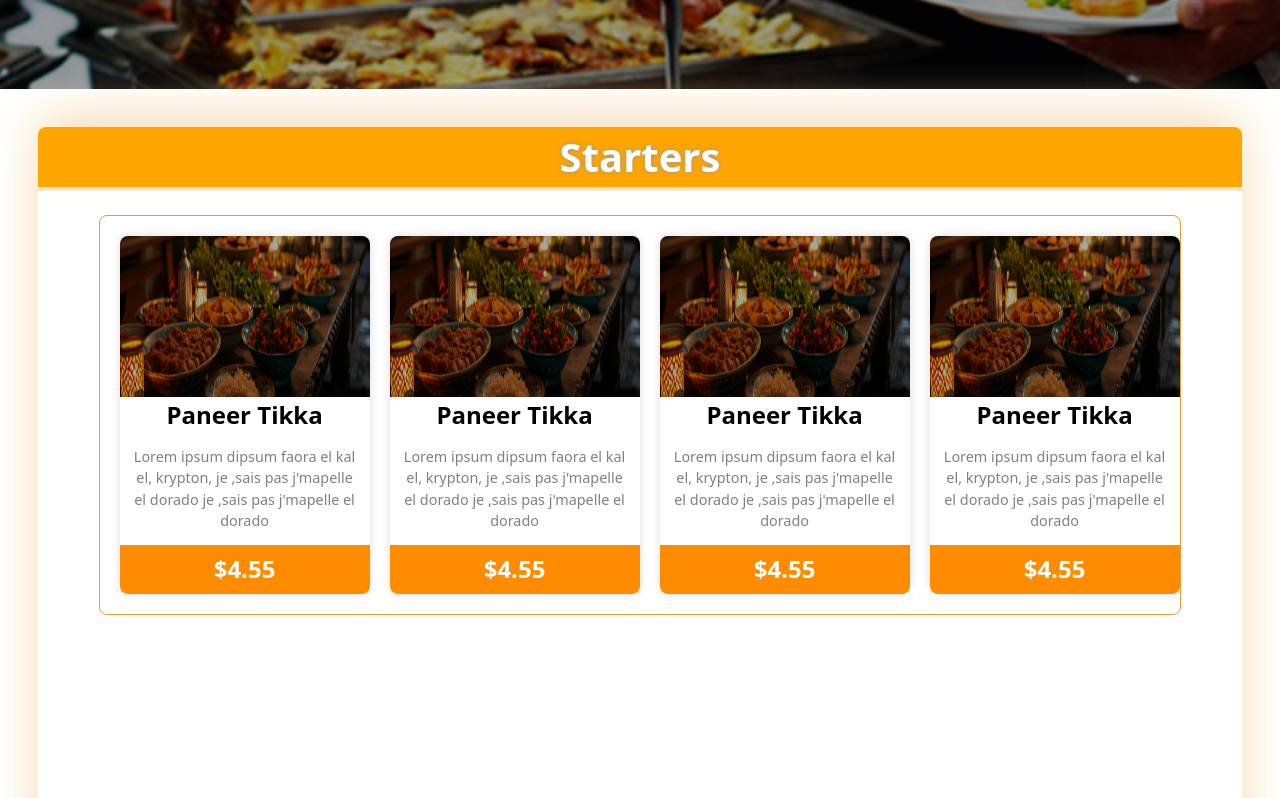
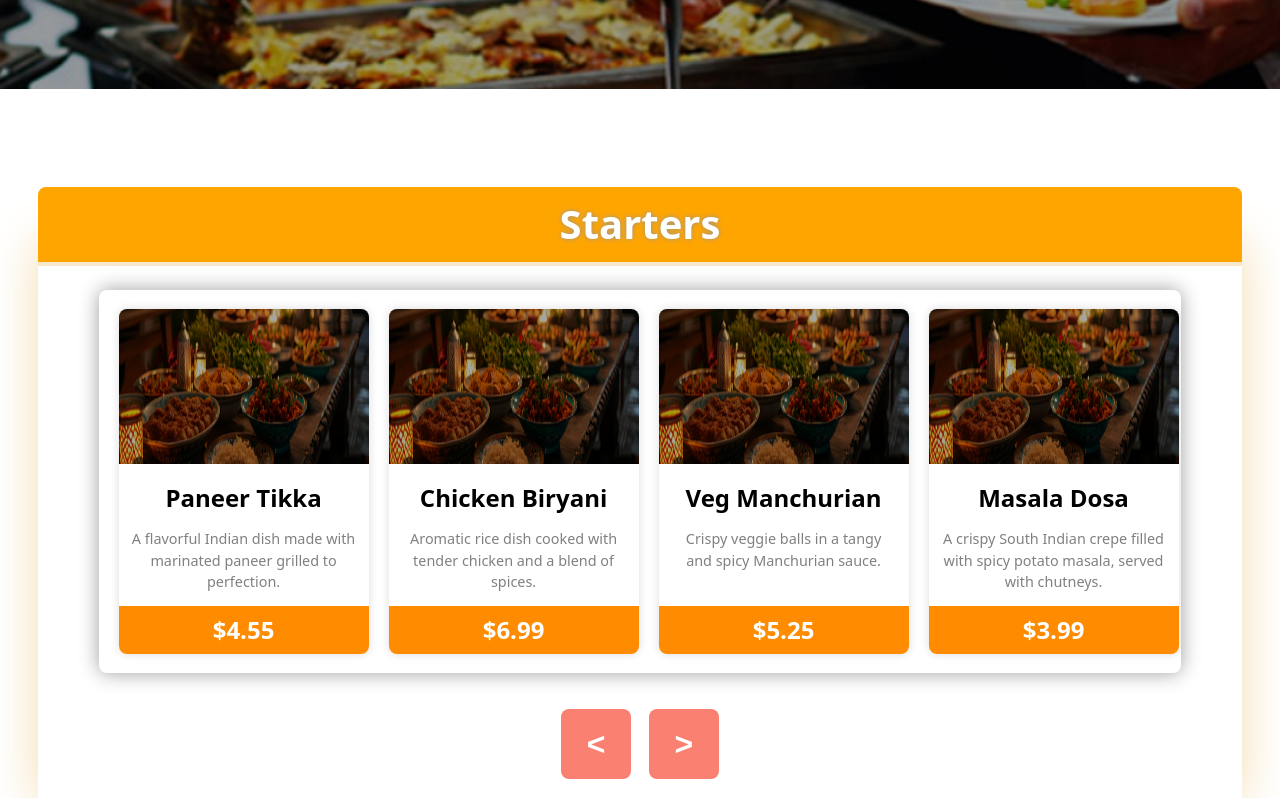
Before and after one commit to AnshulGoyal589/savourysoir-e, a React (Vite) app: page /corporate-event in a window 1280 px wide. Shown: the part 320-1118 px from the top of the page. Built offline with nearby package versions, Linux system fonts and the light colour scheme.

Commit message:
Menu page almost complete

```diff
--- /dev/null
+++ b/src/pages/EventMenu/Course/index.jsx
@@ -0,0 +1,132 @@
+import MenuCard from "../MenuCard"
+import {useRef,useEffect} from "react"
+const menuData = [
+    {
+      id: 1,
+      name: "Paneer Tikka",
+      description:
+        "A flavorful Indian dish made with marinated paneer grilled to perfection.",
+      price: "$4.55",
+      image: "./paneer_tikka.png",
+    },
+    {
+      id: 2,
+      name: "Chicken Biryani",
+      description:
+        "Aromatic rice dish cooked with tender chicken and a blend of spices.",
+      price: "$6.99",
+      image: "./chicken_biryani.png",
+    },
+    {
+      id: 3,
+      name: "Veg Manchurian",
+      description:
+        "Crispy veggie balls in a tangy and spicy Manchurian sauce.",
+      price: "$5.25",
+      image: "./veg_manchurian.png",
+    },
+    {
+          id: 4,
+          name: "Masala Dosa",
+          description:
+            "A crispy South Indian crepe filled with spicy potato masala, served with chutneys.",
+          price: "$3.99",
+          image: "./masala_dosa.png",
+        },
+        {
+          id: 5,
+          name: "Tandoori Chicken",
+          description:
+            "Juicy chicken marinated in a spiced yogurt mixture and cooked in a clay oven.",
+          price: "$8.50",
+          image: "./tandoori_chicken.png",
+        },
+        {
+          id: 6,
+          name: "Hakka Noodles",
+          description:
+            "Stir-fried noodles with vegetables and a savory blend of sauces.",
+          price: "$4.75",
+          image: "./hakka_noodles.png",
+        },
+        {
+          id: 7,
+          name: "Gulab Jamun",
+          description:
+            "Soft, round dumplings soaked in a rose-flavored sugar syrup.",
+          price: "$2.99",
+          image: "./gulab_jamun.png",
+        },
+        {
+          id: 8,
+          name: "Mutton Rogan Josh",
+          description:
+            "A rich and aromatic curry made with tender pieces of mutton.",
+          price: "$10.25",
+          image: "./mutton_rogan_josh.png",
+        },
+        {
+          id: 9,
+          name: "Palak Paneer",
+          description:
+            "Paneer cubes cooked in a creamy spinach sauce, flavored with Indian spices.",
+          price: "$6.45",
+          image: "./palak_paneer.png",
+        },
+        {
+          id: 10,
+          name: "Fish Tikka",
+          description:
+            "Succulent fish chunks marinated with spices and grilled to perfection.",
+          price: "$7.50",
+          image: "./fish_tikka.png",
+        },
+        {
+          id: 11,
+          name: "Aloo Paratha",
+          description:
+            "A soft and flaky flatbread stuffed with a spiced potato filling, served with yogurt.",
+          price: "$3.25",
+          image: "./aloo_paratha.png",
+        },
+        {
+          id: 12,
+          name: "Butter Chicken",
+          description:
+            "Chicken cooked in a creamy tomato-based sauce with a hint of spices.",
+          price: "$9.75",
+          image: "./butter_chicken"
+        }
+  ];
+
+const Course=(props)=>{
+    const scrollRef=useRef(null);
+    function scrollEvent(direction){
+        if (scrollRef.current) {
+            if(direction){
+                scrollRef.current.scrollBy({ left: 270, behavior: "smooth" });
+            }
+            else{
+                scrollRef.current.scrollBy({ left: -270, behavior: "smooth" });
+            }
+          }
+    }
+    return(
+        <div className="menu-main">
+        <h1 style={{backgroundColor:`${props.color}`}}>{props.name}</h1>
+        <div className="starters" ref={scrollRef}>
+            {menuData.map((element)=>{
+                return (
+                    <MenuCard id={element.id} name={element.name} price={element.price} description={element.description}/>
+                )
+            })}
+        </div>
+        <div className="scroll-buttons">
+            <button onClick={()=>(scrollEvent(0))}>{'<'}</button>
+            <button onClick={()=>(scrollEvent(1))}>{'>'}</button>
+        </div>
+        <hr/>
+    </div>
+    )
+}
+export default Course;
--- a/src/pages/EventMenu/MenuCard/index.jsx
+++ b/src/pages/EventMenu/MenuCard/index.jsx
@@ -1,17 +1,16 @@
-const MenuCard=()=>{
+const MenuCard=(props)=>{
     return (
     <div className="menu-card">
         <div className="img-container">
             <img src="./Services.png"/>
         </div>
         <div className="text-content">
-            <h2>Paneer Tikka</h2>
+            <h2>{props.name}</h2>
             <p>
-                Lorem ipsum dipsum faora el kal el, krypton, je ,sais pas j'mapelle el dorado
-                je ,sais pas j'mapelle el dorado
+                {props.description}
             </p>
             <span>
-                $4.55
+               {props.price}
             </span>
         </div>
     </div>)
--- a/src/pages/EventMenu/eventmenu.css
+++ b/src/pages/EventMenu/eventmenu.css
@@ -7,12 +7,19 @@
     /* justify-content:center; */
     flex-direction:column;
     padding:3%;
+    height:min-content;
 }
 .menu-main{
     width:100%;
     box-shadow:0px -10px 50px rgb(244, 220, 176);
-    height:800px;
+    height:570px;
     border-radius: 18px;
+    display:flex;
+    align-items:center;
+    justify-content:space-between;
+    flex-direction:column;
+    margin-top: 10%;
+    border-bottom: 1px solid rgb(168, 167, 167);
 }
 .menu-main h1{
     color:black;
@@ -26,17 +33,18 @@
     color:white;
     border-top-left-radius: 8px;
     border-top-right-radius: 8px;
+    padding:0.6%;
+    margin-top: -5%;
 }
 .starters{
     width:90%;
-    margin-left:5%;
     height:400px;
-    border:1px solid rgb(241, 151, 49);
     margin-top:2%;
     border-radius:8px;
     display:flex;
     align-items:center;
-    overflow: scroll;
+    overflow-x:auto;
+    box-shadow: 0px 0px 20px rgb(157, 157, 157);
     /* justify-content:space-evenly; */
 }
 .starters .menu-card{
@@ -47,6 +55,13 @@
     box-shadow:0px 0px 10px rgb(220, 220, 220);
     border-radius:8px;
     overflow: hidden;
+    display:flex;
+    align-items:center;
+    justify-content:space-between;
+    flex-direction:column;
+}
+.starters >:nth-last-child(1){
+    margin-right:20px;
 }
 .starters .menu-card .img-container{
     height:45%;
@@ -54,7 +69,7 @@
 .starters .img-container img{
     height:100%;
 }
-.starters .text-content{
+.starters .menu-card .text-content{
     display:flex;
     align-items:center;
     justify-content:space-between;
@@ -70,6 +85,7 @@
     color:grey;
     text-align:center;
     font-size:0.9rem;
+    min-height:90px;
 }
 .starters .text-content span{
     width:100%;
@@ -79,6 +95,30 @@
     font-size:1.5rem;
     text-align:center;
     background-color:rgb(255, 140, 0);
-    position: relative;
-    height:150px;
 }
+.menu-main .scroll-buttons {
+    width:100%;
+    margin-top:2%;
+    display:flex;
+    align-items: center;
+    justify-content: center;
+    gap:1.5%;
+    padding:1%;
+    border-radius:8px;
+}
+.menu-main .scroll-buttons button{
+    width:70px;
+    height:70px;
+    border-radius:8px;
+    background-color:salmon;
+    color:white;
+    font-weight:600;
+    font-size:2rem;
+    font-family:'Franklin Gothic Medium', 'Arial Narrow', Arial, sans-serif;
+}
+.menu-main hr{
+    height: 5px;
+    background-color: black !important;
+    border: none;
+    margin: 10px 0;
+  }
--- a/src/pages/EventMenu/index.jsx
+++ b/src/pages/EventMenu/index.jsx
@@ -1,22 +1,17 @@
-import { useEffect } from "react";
+import { useEffect,useRef} from "react";
 import MenuCard from "./MenuCard"
+import Course from "./Course"
 import "./eventmenu.css"
 const EventMenu=(props)=>{
+    const scrollRef=useRef(null);
     useEffect(()=>{
         props.setPreview("Corporate Events");
     },[])
     return (
     <div className="menu-container">
-        <div className="menu-main">
-            <h1>Starters</h1>
-            <div className="starters">
-                <MenuCard/>
-                <MenuCard/>
-                <MenuCard/>
-                <MenuCard/>
-                <MenuCard/>
-            </div>
-        </div>
+        <Course name="Starters" color="yelloworange"/>
+        <Course name="Appetizers" color="#f78d4a"/>
+        <Course name="Main Course" color="maroon"/>
     </div>
     )
 }
```
